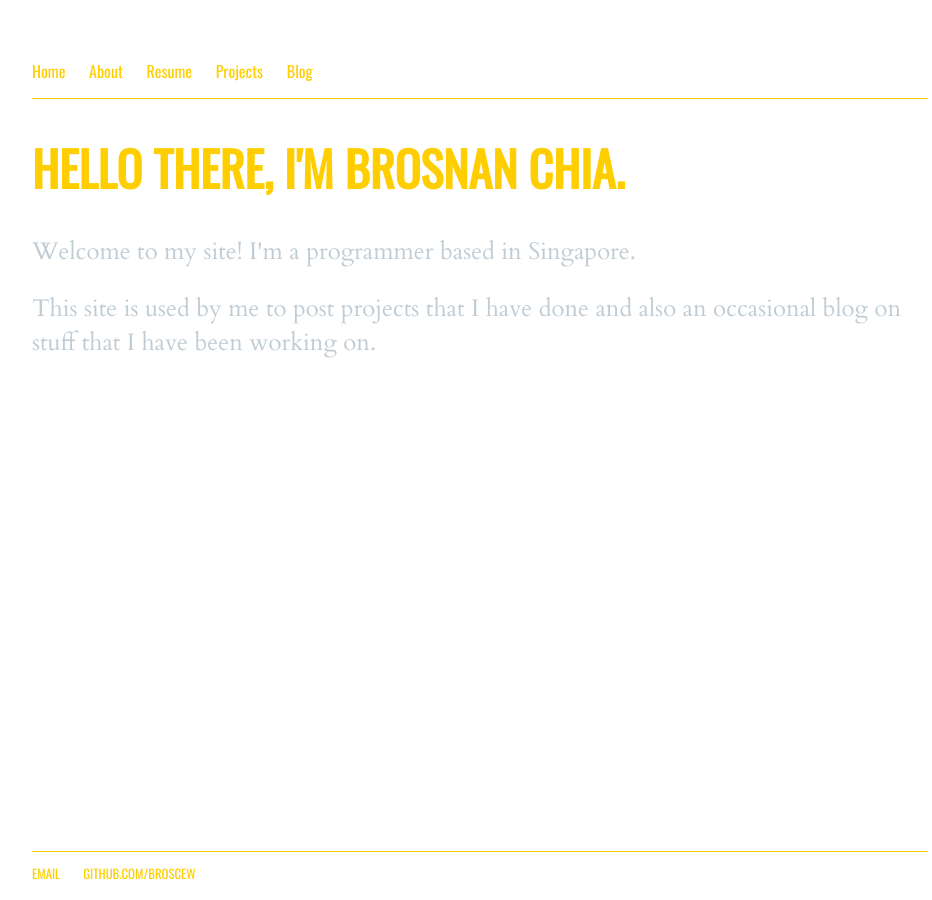
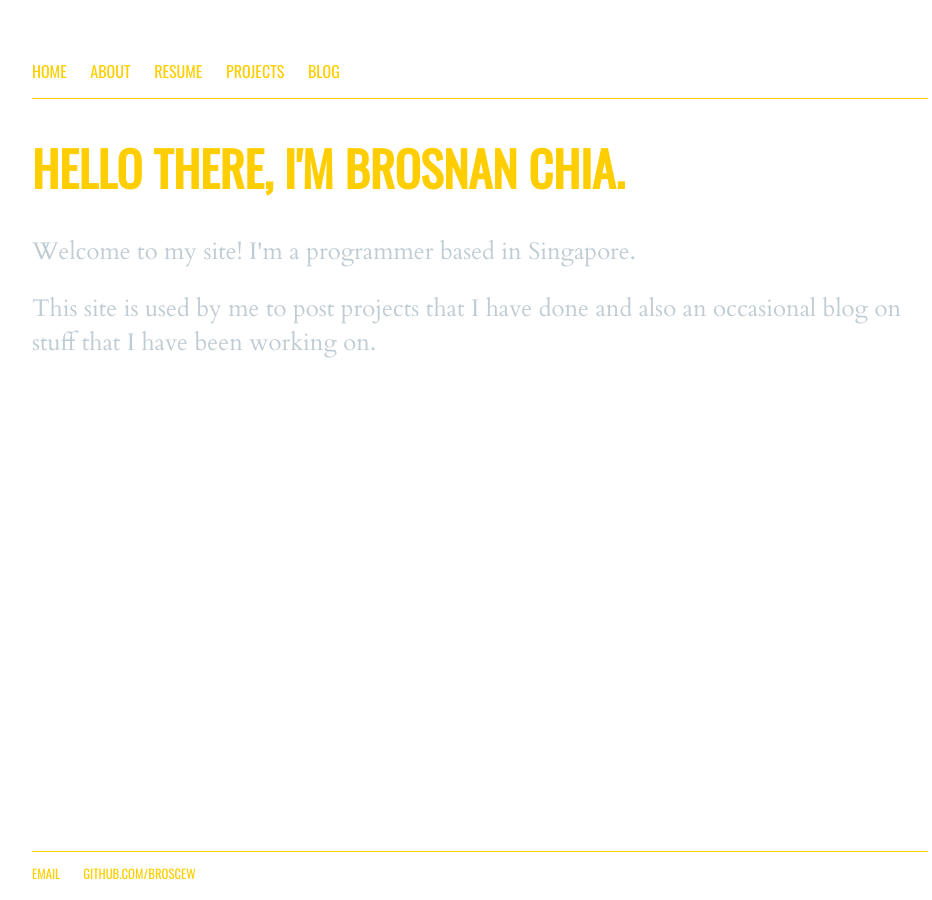
Before and after one commit to broscew/broscew.github.io, a Jekyll site: the page built from index.html, in a window 1280 px wide. Shown: the whole page, without its empty margins (160-1092 px from the left). Built offline with Jekyll 4.4.1, drawn with Linux system fonts in a browser that asks for light colours.

Commit message:
Update main.css

```diff
--- a/css/main.css
+++ b/css/main.css
@@ -5,15 +5,15 @@ a:hover {text-decoration: underline;}
 
 p, ul {font-family:'Cardo', serif; font-size: 1.5em; line-height: 1.4em; color: #c0ccd4;}
 
-h1, h2, h3, h4 {font-family:'Oswald', sans-serif; color: #ffce00; text-transform: uppercase; }
+h1, h2, h3, h4 {font-family:'Oswald', sans-serif; text-transform: uppercase; color: #ffce00; }
 h1 {font-size: 3em;}
 h2 {font-size: 2.7em;}
 h3 {font-size: 2.5em;}
 h4 {font-size: 1.9em;}
 
-nav ul, footer ul {font-family:'Oswald', sans-serif; padding:0px; list-style:none; font-size: 1em;}
+nav ul, footer ul {font-family:'Oswald', sans-serif; padding:0px; list-style:none; font-size: 1em; text-transform: uppercase;}
 nav ul li, footer ul li {display: inline; margin-right: 20px;}
 
-footer { position: absolute; bottom: 0; width: 70%; height: 3.0rem; border-top: 1px solid #ffce00; font-size: .8em; text-transform: uppercase;}
+footer { position: absolute; bottom: 0; width: 70%; height: 3.0rem; border-top: 1px solid #ffce00; font-size: .8em;}
 nav {border-bottom: 1px solid #ffce00; }
 #container{padding-bottom: 3.0rem;}
```
